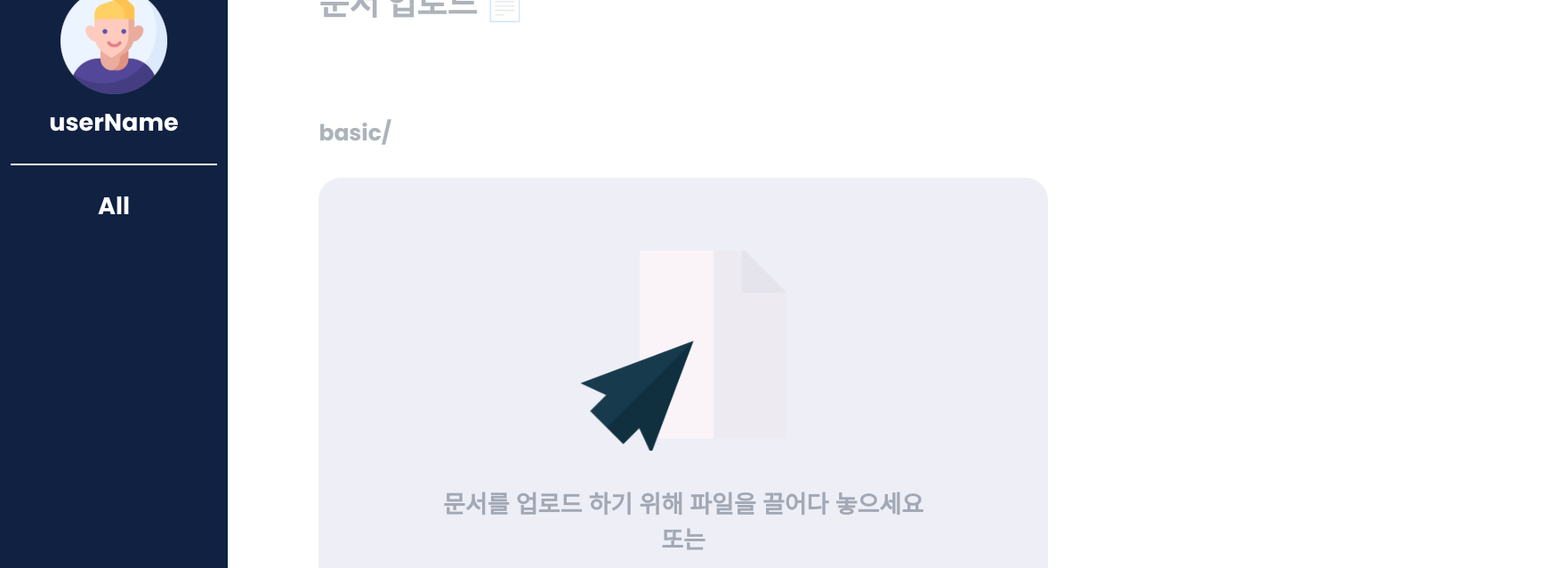
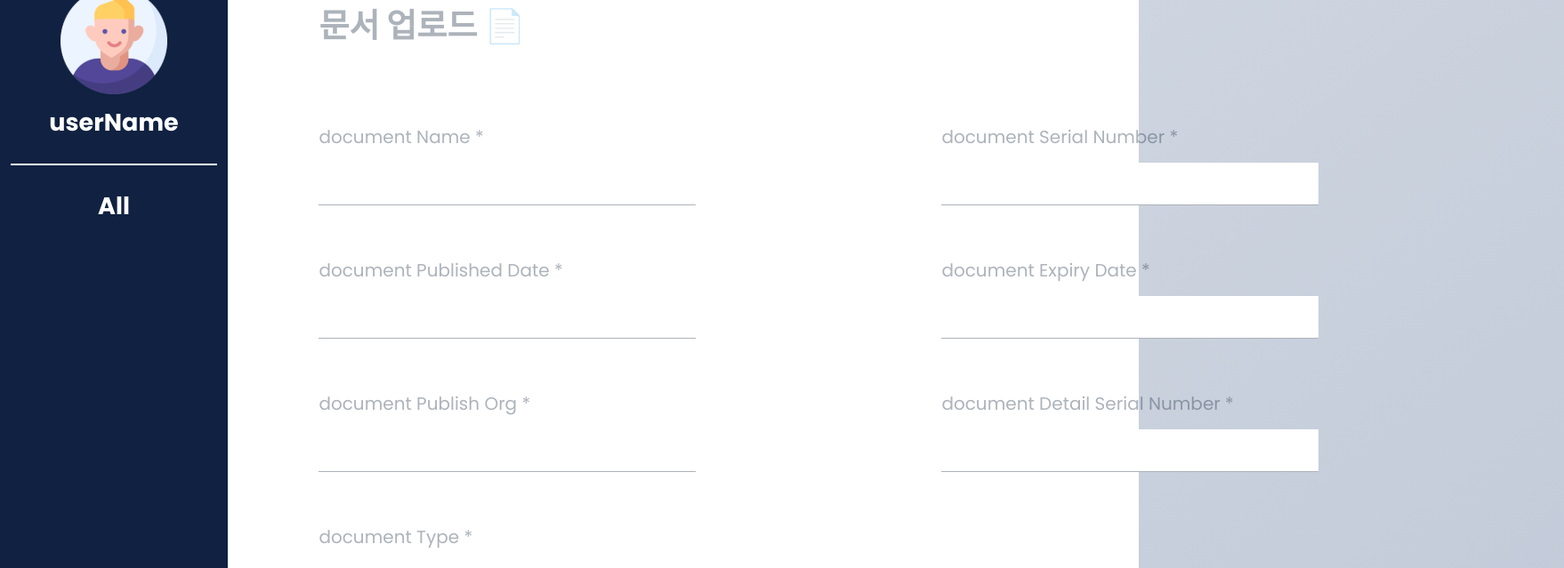
Before and after one commit to withdoc/application-frontend, a React (Create React App) app: page /documentuploadpage in a window 1280 px wide. Shown: the part 40-679 px from the top of the page at 89% size, 1758 px wide, since content can reach past the window. Built offline with nearby package versions, Linux system fonts and the light colour scheme.

Commit message:
style: input 값 추가

```diff
--- a/package.json
+++ b/package.json
@@ -9,6 +9,7 @@
     "@types/jest": "^27.5.2",
     "@types/node": "^16.11.65",
     "@types/react-dom": "^18.0.6",
+    "@types/react-radio-group": "^3.0.4",
     "axios": "^1.2.0",
     "dayjs": "^1.11.6",
     "hoist-non-react-statics": "^3.3.2",
@@ -16,6 +17,7 @@
     "react": "^18.2.0",
     "react-calendar": "^4.0.0",
     "react-dom": "^18.2.0",
+    "react-radio-group": "^3.0.3",
     "react-router": "^6.4.2",
     "react-router-dom": "^6.4.4",
     "react-scripts": "5.0.1",
--- a/src/pages/documentUploadPage/index.tsx
+++ b/src/pages/documentUploadPage/index.tsx
@@ -6,6 +6,7 @@ import fileUpload from "../../imgs/fileUpload.svg";
 function DocumentUploadPage() {
     const [userName, setUserName] = useState<string>("userName");
     const [currentFolder, setCurrentFolder] = useState<string>("basic/");
+
     return (
         <>
         <S.mainContainer>
@@ -18,7 +19,40 @@ function DocumentUploadPage() {
             <S.uploadContainer>
                 <S.TitleBox>
                     <S.mainTitle>{"문서 업로드 📄"}</S.mainTitle>
-                    <S.currentFolderName>{currentFolder}</S.currentFolderName>
+                    <S.inputContainer>
+                        <S.inputBox>
+                            <S.inputTitle>{"document Name *"}</S.inputTitle>
+                            <S.inputLine></S.inputLine>
+                        </S.inputBox>
+                        <S.inputBox>
+                            <S.inputTitle>{"document Serial Number *"}</S.inputTitle>
+                            <S.inputLine></S.inputLine>
+                        </S.inputBox>
+                        <S.inputBox>
+                            <S.inputTitle>{"document Published Date *"}</S.inputTitle>
+                            <S.inputLine></S.inputLine>
+                        </S.inputBox>
+                        <S.inputBox>
+                            <S.inputTitle>{"document Expiry Date *"}</S.inputTitle>
+                            <S.inputLine></S.inputLine>
+                        </S.inputBox>
+                        <S.inputBox>
+                            <S.inputTitle>{"document Publish Org *"}</S.inputTitle>
+                            <S.inputLine></S.inputLine>
+                        </S.inputBox>
+                        <S.inputBox>
+                            <S.inputTitle>{"document Detail Serial Number *"}</S.inputTitle>
+                            <S.inputLine></S.inputLine>
+                        </S.inputBox>
+                        <S.inputBox>
+                            <S.inputTitle>{"document Type *"}</S.inputTitle>
+                            <S.radioBox>
+                                <S.radioCheck value="VISA" name="VISA" type="radio" /><S.radioLabel>VISA</S.radioLabel>
+                                <S.radioCheck value="PASSPORT" name="PASSPORT" type="radio" /><S.radioLabel>PASSPORT</S.radioLabel>
+                                <S.radioCheck value="DRIVERLICENSE" name="DRIVERLICENSE" type="radio" /><S.radioLabel>DRIVERLICENSE</S.radioLabel>
+                            </S.radioBox>
+                        </S.inputBox>
+                    </S.inputContainer>
                 </S.TitleBox>
                 <S.uploadBox>
                     <S.fileUploadImg src={fileUpload}/>
--- a/src/pages/documentUploadPage/style.tsx
+++ b/src/pages/documentUploadPage/style.tsx
@@ -2,7 +2,7 @@ import styled from "styled-components";
 
 export const mainContainer = styled.div`
     width: 100%;
-    height: 100vh;
+    height: fit-content;
     display: flex;
     //justify-content: center;
     //align-items: center;
@@ -11,7 +11,7 @@ export const mainContainer = styled.div`
 
 export const folderContainer = styled.div`
     width: 20%;
-    height: 100%;
+    height: 1500px;
     background: #102141;
     border-radius: 0 30px 30px 0;
     min-height: 100%;
@@ -70,6 +70,7 @@ export const uploadContainer = styled.div`
     min-width: 80%;
     align-items: center;
 `
+
 export const TitleBox = styled.div`
     width: 80%;
     height: 30%;
@@ -82,8 +83,72 @@ export const mainTitle = styled.div`
     font-size: 37px;
     line-height: 56px;
     color: rgba(20, 36, 59, 0.35);
+    margin-top: 5%;
+`;
+
+export const inputContainer = styled.div`
+    width: 100%;
+    margin-top: 10%;
+    display: grid;
+    grid-template-columns: 700px 700px;
+	grid-template-rows: 150px 150px 150px;
+`
+
+export const inputBox = styled.div`
+    width: 100%;
+    display: flex;
+    flex-direction: column;
+`
+
+export const inputTitle = styled.div`
+    color: rgba(20, 36, 59, 0.35);
+    font-family: 'Poppins';
+    font-style: normal;
+    font-weight: 400;
+    font-size: 20px;
+    line-height: 30px;
+`
+
+export const inputLine = styled.input`
+    width: 60%;
+    height: 45px;
+    border: none;
+    border-bottom: 1px solid rgba(20, 36, 59, 0.35);
+    font-family: 'Poppins';
+    font-style: normal;
+    font-size: 20px;
+    line-height: 38px;
+    color: rgba(20, 36, 59, 0.5);
     margin-top: 2%;
-`;
+`
+
+export const radioBox = styled.div`
+    width: 100%;
+    display: flex;
+    flex-direction: row;
+    margin-top: 2%;
+`
+
+export const radioCheck = styled.input`
+    width: 25px;
+    font-family: 'Poppins';
+    font-style: normal;
+    font-size: 50px;
+    line-height: 38px;
+    color: rgba(20, 36, 59, 0.5);
+    margin-right: 3%;
+    //margin-top: 2%;
+
+`
+export const radioLabel = styled.label`
+    font-family: 'Poppins';
+    font-style: normal;
+    font-size: 22px;
+    line-height: 38px;
+    color: rgba(20, 36, 59, 0.5);
+    margin-right: 8%;
+
+`
 
 export const currentFolderName = styled.div`
     font-family: 'Poppins-Bold';
@@ -103,6 +168,7 @@ export const uploadBox = styled.div`
     display: flex;
     flex-direction: column;
     align-items: center;
+    margin-top: 5%;
 `
 export const fileUploadImg = styled.img`
     width: 233px;
```
Also changed, not shown: 2 other files (tests, documents, lock files or other folders).
